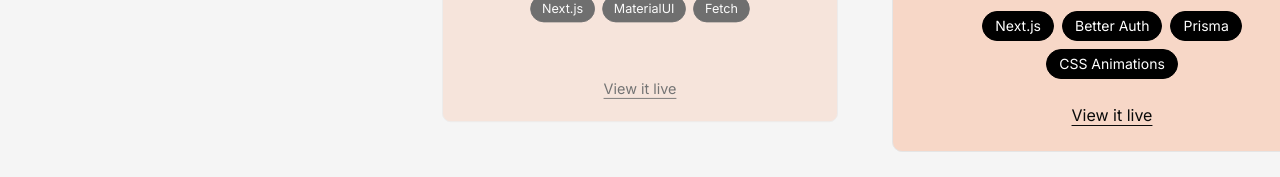
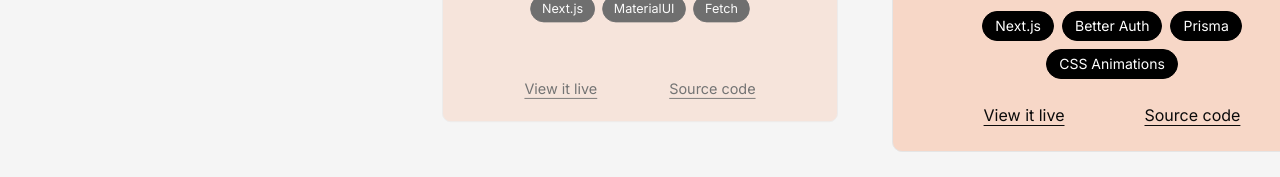
Before and after one commit to han-tiet/han-tiet.com, a Next.js app: page /projects in a window 1280 px wide. Shown: the part 571-748 px from the top of the page. Built offline with nearby package versions, Linux system fonts and the light colour scheme; no server answers; what @mui/material-nextjs would draw is missing.

Commit message:
feat: added project links to README sections

```diff
--- a/src/components/ProjectCard.tsx
+++ b/src/components/ProjectCard.tsx
@@ -47,13 +47,19 @@ export function ProjectCard({
           ))}
         </ul>
 
-        <div className="mt-auto flex gap-4 desktop:gap-4 pt-2 desktop:pt-0 desktop:text-lg [@media(max-height:500px)_and_(orientation:landscape)]:mt-0 [@media(max-height:500px)_and_(orientation:landscape)]:pt-0 [@media(max-height:500px)_and_(orientation:landscape)]:text-sm">
+        <div className="mt-auto flex gap-12 md:gap-20 desktop:gap-32 pt-2 desktop:pt-0 desktop:text-lg [@media(max-height:500px)_and_(orientation:landscape)]:mt-0 [@media(max-height:500px)_and_(orientation:landscape)]:pt-0 [@media(max-height:500px)_and_(orientation:landscape)]:text-sm">
           <Link
             href={project.href}
             className="underline underline-offset-4 desktop:underline-offset-8 hover:text-primary"
           >
             View it live
           </Link>
+          <Link
+            href={project.readmeRef}
+            className="underline underline-offset-4 desktop:underline-offset-8 hover:text-primary"
+          >
+            Source code
+          </Link>
         </div>
       </div>
     </article>
--- a/src/data/projects.ts
+++ b/src/data/projects.ts
@@ -9,6 +9,7 @@ export type Project = {
   stack: string[];
   href: string;
   src: string;
+  readmeRef: string;
   alt: string;
 };
 
@@ -23,6 +24,7 @@ export const PROJECTS: Project[] = [
     stack: ["Next.js", "MaterialUI", "Fetch"],
     href: ROUTES.GIFHUNTER_INDEX,
     src: `${process.env.NEXT_PUBLIC_IMAGEHOST}/images/gifhunter-screen.png`,
+    readmeRef: `${process.env.GITHUB_README}####Areas-of-Interest-1`,
     alt: "Results from searching 'cat' on GIFhunter",
   },
   {
@@ -35,6 +37,7 @@ export const PROJECTS: Project[] = [
     stack: ["Next.js", "Better Auth", "Prisma", "CSS Animations"],
     href: ROUTES.SPOTIFY_ARTIST_COLLAGE__LOGIN,
     src: `${process.env.NEXT_PUBLIC_IMAGEHOST}/images/spotify-artist-collage-screen.png`,
+    readmeRef: `${process.env.GITHUB_README}####Areas-of-Interest-2`,
     alt: "A collage of a test account's most listened to artists",
   },
 ];
```
